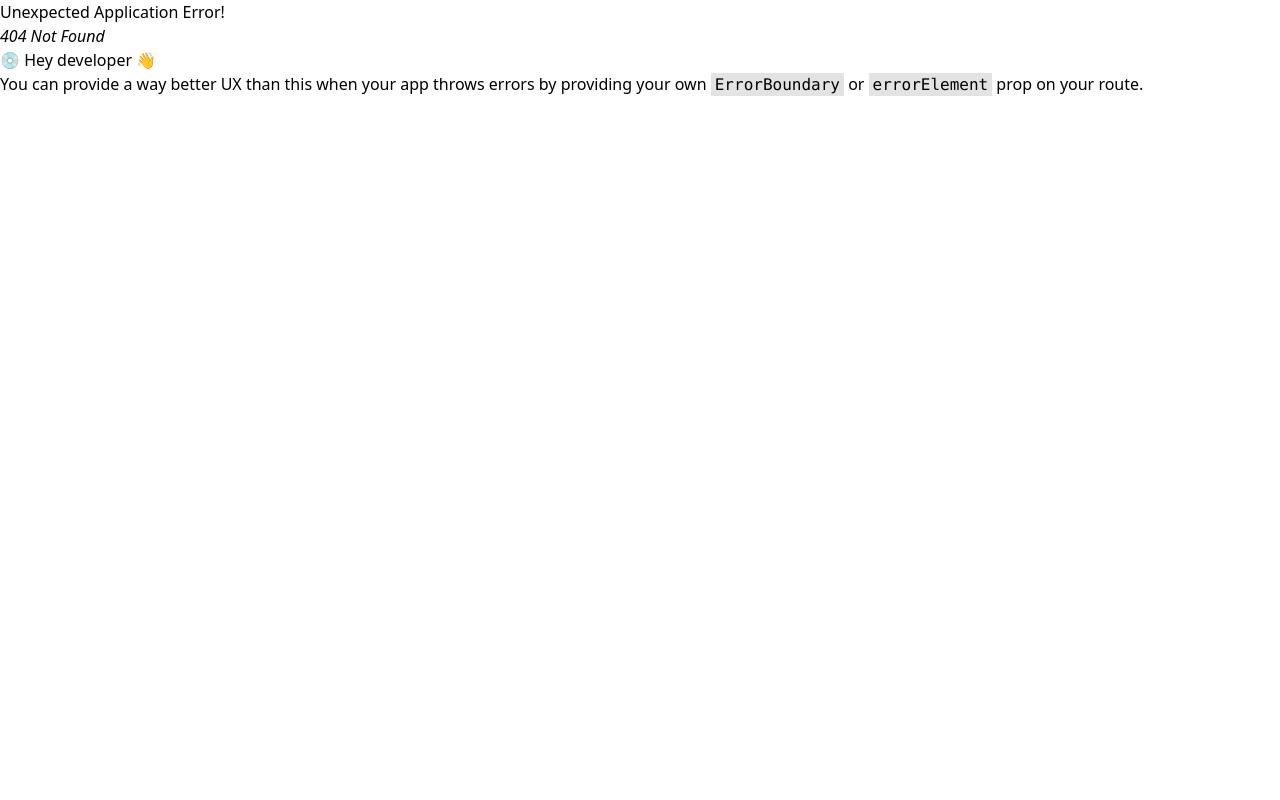
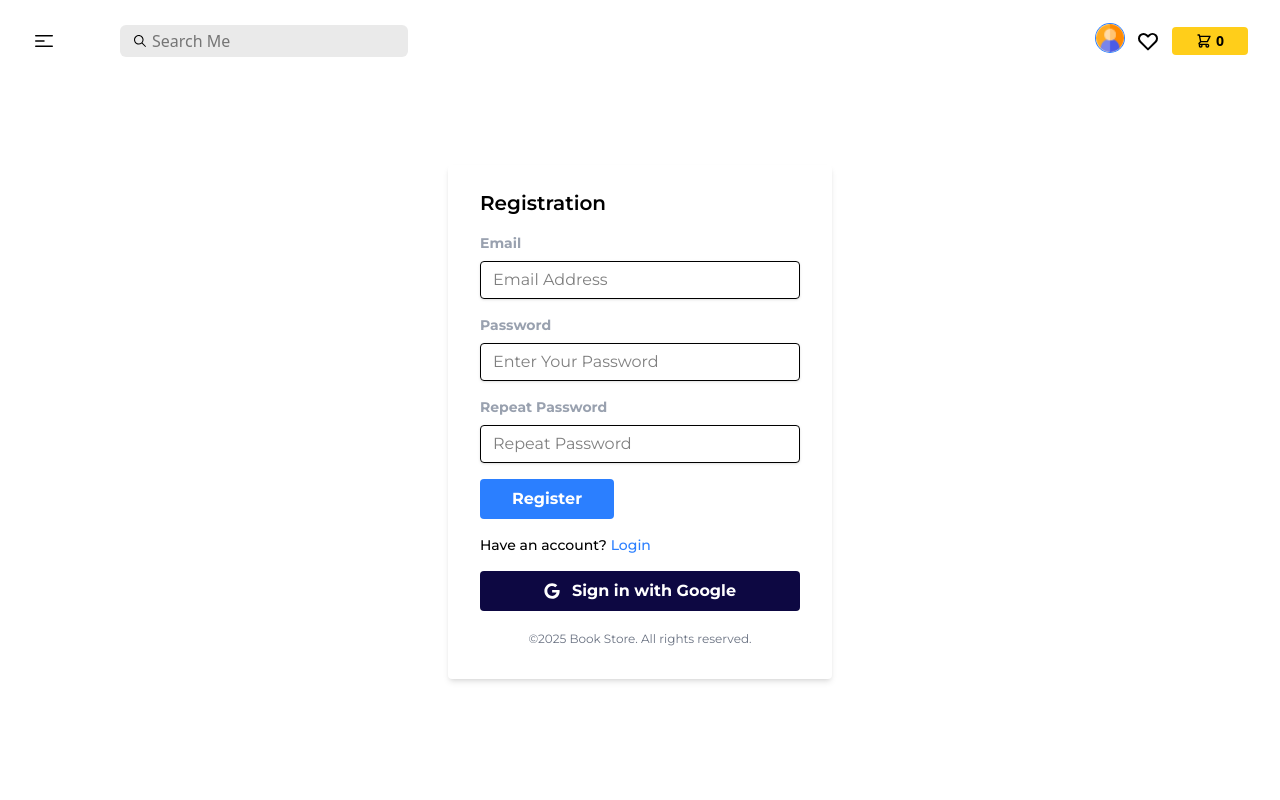
Before and after one commit to roniarnanda/book-store, a React (Vite) app in the folder frontend/: page /register in a window 1280 px wide. Before the commit this address had no page. Shown: the top 800 px of the page. Built offline with nearby package versions, Linux system fonts and the light colour scheme.

Commit message:
Login and Register Page

```diff
--- a/frontend/package.json
+++ b/frontend/package.json
@@ -13,6 +13,7 @@
     "@tailwindcss/vite": "^4.1.11",
     "react": "^19.1.0",
     "react-dom": "^19.1.0",
+    "react-hook-form": "^7.59.0",
     "react-icons": "^5.5.0",
     "react-router-dom": "^7.6.3",
     "swiper": "^11.2.10",
--- /dev/null
+++ b/frontend/src/components/Login.jsx
@@ -0,0 +1,87 @@
+import React, { useState } from 'react';
+import { Link } from 'react-router-dom';
+import { FaGoogle } from 'react-icons/fa';
+import { useForm } from 'react-hook-form';
+
+const Login = () => {
+  const [message, setMessage] = useState('');
+  const {
+    register,
+    handleSubmit,
+    watch,
+    formState: { errors },
+  } = useForm();
+  const onSubmit = (data) => console.log(data);
+  const handleGoogleSignIn = () => {};
+
+  return (
+    <div className="h-[calc(100vh-120px)] flex justify-center items-center">
+      <div className="w-full max-w-sm mx-auto bg-white shadow-md rounded px-8 pt-6 pb-8 mb-4">
+        <h2 className="text-xl font-semibold mb-4">Please Login</h2>
+        <form onSubmit={handleSubmit(onSubmit)}>
+          <div className="mb-4">
+            <label
+              className="block text-gray-400 text-sm font-bold mb-2"
+              htmlFor="email"
+            >
+              Email
+            </label>
+            <input
+              {...register('email', { required: true })}
+              type="email"
+              name="email"
+              id="email"
+              placeholder="Email Address"
+              className="shadow appearance-none border rounded w-full py-2 px-3 leading-tight focus:outline-none focus:shadow"
+            />
+          </div>
+          <div className="mb-4">
+            <label
+              className="block text-gray-400 text-sm font-bold mb-2"
+              htmlFor="password"
+            >
+              Password
+            </label>
+            <input
+              {...register('password', { required: true })}
+              type="password"
+              name="password"
+              id="password"
+              placeholder="Enter Your Password"
+              className="shadow appearance-none border rounded w-full py-2 px-3 leading-tight focus:outline-none focus:shadow"
+            />
+          </div>
+          {message && (
+            <p className="text-red-500 text-xs italic mb-3">{message}</p>
+          )}
+          <div className="">
+            <button className="bg-blue-500 hover:bg-blue-700 text-white font-bold py-2 px-8 rounded focus:outline-none ">
+              Login
+            </button>
+          </div>
+        </form>
+        <p className="align-baseline font-medium mt-4 text-sm">
+          Haven't an account? Please{' '}
+          <Link to="/register" className="text-blue-500 hover:text-blue-700">
+            Register
+          </Link>
+        </p>
+
+        {/* Google Auth */}
+        <div className="mt-4">
+          <button
+            onClick={handleGoogleSignIn}
+            className="w-full flex flex-wrap gap-1 items-center justify-center bg-secondary hover:bg-blue-700 text-white font-bold py-2 px-4 rounded focus:outline-none"
+          >
+            <FaGoogle className="mr-2" /> Sign in with Google
+          </button>
+        </div>
+        <p className="mt-5 text-center text-gray-500 text-xs">
+          ©2025 Book Store. All rights reserved.
+        </p>
+      </div>
+    </div>
+  );
+};
+
+export default Login;
--- /dev/null
+++ b/frontend/src/components/Register.jsx
@@ -0,0 +1,103 @@
+import React, { useState } from 'react';
+import { useForm } from 'react-hook-form';
+import { Link } from 'react-router-dom';
+import { FaGoogle } from 'react-icons/fa';
+
+const Register = () => {
+  const [message, setMessage] = useState('');
+  const {
+    register,
+    handleSubmit,
+    watch,
+    formState: { errors },
+  } = useForm();
+  const onSubmit = (data) => console.log(data);
+  const handleGoogleSignIn = () => {};
+
+  return (
+    <div className="h-[calc(100vh-120px)] flex justify-center items-center">
+      <div className="w-full max-w-sm mx-auto bg-white shadow-md rounded px-8 pt-6 pb-8 mb-4">
+        <h2 className="text-xl font-semibold mb-4">Registration</h2>
+        <form onSubmit={handleSubmit(onSubmit)}>
+          <div className="mb-4">
+            <label
+              className="block text-gray-400 text-sm font-bold mb-2"
+              htmlFor="email"
+            >
+              Email
+            </label>
+            <input
+              {...register('email', { required: true })}
+              type="email"
+              name="email"
+              id="email"
+              placeholder="Email Address"
+              className="shadow appearance-none border rounded w-full py-2 px-3 leading-tight focus:outline-none focus:shadow"
+            />
+          </div>
+          <div className="mb-4">
+            <label
+              className="block text-gray-400 text-sm font-bold mb-2"
+              htmlFor="password"
+            >
+              Password
+            </label>
+            <input
+              {...register('password', { required: true })}
+              type="password"
+              name="password"
+              id="password"
+              placeholder="Enter Your Password"
+              className="shadow appearance-none border rounded w-full py-2 px-3 leading-tight focus:outline-none focus:shadow"
+            />
+          </div>
+          <div className="mb-4">
+            <label
+              className="block text-gray-400 text-sm font-bold mb-2"
+              htmlFor="password2"
+            >
+              Repeat Password
+            </label>
+            <input
+              {...register('password2', { required: true })}
+              type="password"
+              name="password2"
+              id="password2"
+              placeholder="Repeat Password"
+              className="shadow appearance-none border rounded w-full py-2 px-3 leading-tight focus:outline-none focus:shadow"
+            />
+          </div>
+          {message && (
+            <p className="text-red-500 text-xs italic mb-3">{message}</p>
+          )}
+          <div className="">
+            <button className="bg-blue-500 hover:bg-blue-700 text-white font-bold py-2 px-8 rounded focus:outline-none ">
+              Register
+            </button>
+          </div>
+        </form>
+        <p className="align-baseline font-medium mt-4 text-sm">
+          Have an account?{' '}
+          <Link to="/login" className="text-blue-500 hover:text-blue-700">
+            Login
+          </Link>
+        </p>
+
+        {/* Google Auth */}
+        <div className="mt-4">
+          <button
+            onClick={handleGoogleSignIn}
+            className="w-full flex flex-wrap gap-1 items-center justify-center bg-secondary hover:bg-blue-700 text-white font-bold py-2 px-4 rounded focus:outline-none"
+          >
+            <FaGoogle className="mr-2" /> Sign in with Google
+          </button>
+        </div>
+        <p className="mt-5 text-center text-gray-500 text-xs">
+          ©2025 Book Store. All rights reserved.
+        </p>
+      </div>
+    </div>
+  );
+};
+
+export default Register;
```
Also changed, not shown: frontend/src/routers/router.jsx (+10 -0 lines), 1 other file (tests, documents, lock files or other folders).
